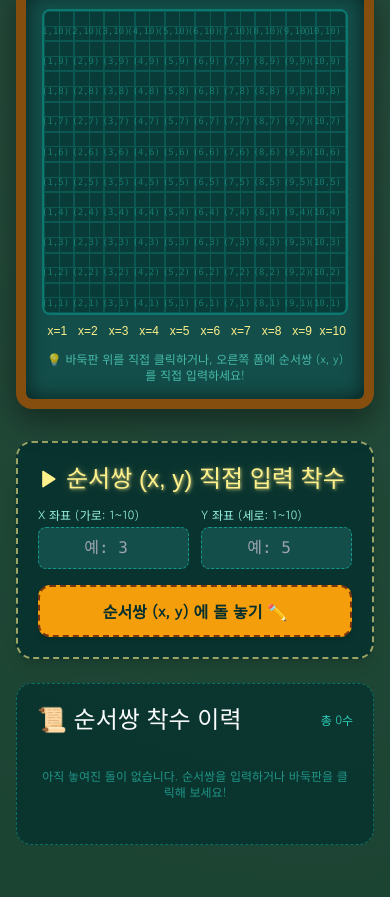
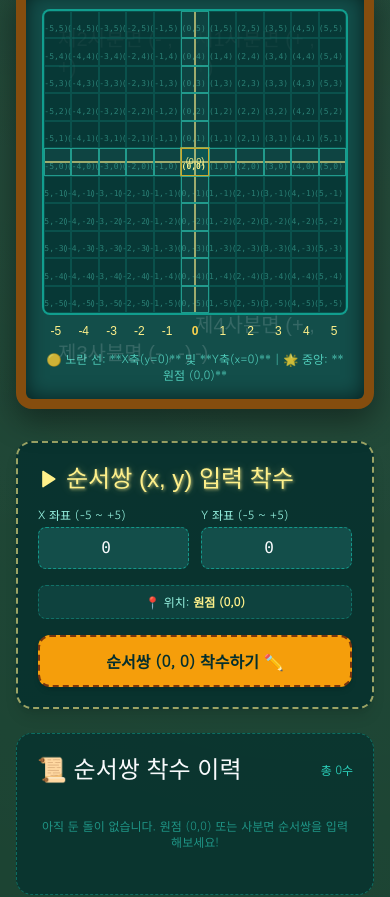
Before and after one commit to hyeyumT/tennis-alam, a Next.js app: page / in a window 390 px wide. Shown: the part 1628-2525 px from the top of the page. Built offline with nearby package versions, Linux system fonts and the light colour scheme; a web font is replaced by a local one.

Commit message:
feat: Center (0,0) origin and add quadrant labels to Blind Omok game

```diff
--- a/components/BlindOmok.tsx
+++ b/components/BlindOmok.tsx
@@ -1,15 +1,16 @@
 "use client";
 
 import React, { useState } from "react";
-import { Eye, EyeOff, RotateCcw, Target, Award, Play } from "lucide-react";
+import { Eye, EyeOff, RotateCcw, Target, Award, Play, Compass } from "lucide-react";
 
-// 오목판 크기 설정 (10x10 좌표평면: X축 1~10, Y축 1~10)
-const GRID_SIZE = 10;
+// 좌표평면 범위 설정: -5 ~ +5 (중앙이 (0,0)인 11x11 격자)
+const MIN_COORD = -5;
+const MAX_COORD = 5;
+const GRID_SPAN = MAX_COORD - MIN_COORD + 1; // 11
 
-// 좌표 및 착수 이력 데이터 타입 정의
 interface Move {
-  x: number; // 1 ~ 10
-  y: number; // 1 ~ 10
+  x: number; // -5 ~ +5
+  y: number; // -5 ~ +5
   player: "white" | "yellow";
   stepNumber: number;
 }
@@ -17,15 +18,14 @@
 type Player = "white" | "yellow";
 
 /**
- * [순서쌍 블라인드 오목 게임 컴포넌트]
- * 좌표평면 개념(x, y)을 배우는 학생들을 위해 직접 순서쌍을 입력하거나
- * 칠판 격자를 클릭하여 오목을 두는 두뇌 개발 수학 게임입니다.
+ * [중앙 (0,0) 좌표평면 순서쌍 블라인드 오목 게임]
+ * 원점 (0,0)을 중심에 배치하고, 1~4사분면 및 X/Y축 음수 좌표까지
+ * 자유롭게 연습할 수 있는 중·고등 수학 교육용 게임입니다.
  */
 export default function BlindOmok() {
-  // 1. 게임 상태 관리
-  // board[y - 1][x - 1] 형태로 보드 상태 저장 ('white' | 'yellow' | null)
+  // 1. 게임 상태 관리 (11x11 배열, r=0 ~ 10, c=0 ~ 10)
   const [board, setBoard] = useState<(Player | null)[][]>(() =>
-    Array.from({ length: GRID_SIZE }, () => Array(GRID_SIZE).fill(null))
+    Array.from({ length: GRID_SPAN }, () => Array(GRID_SPAN).fill(null))
   );
 
   const [currentPlayer, setCurrentPlayer] = useState<Player>("white");
@@ -35,22 +35,20 @@
 
   // 블라인드 모드 설정 (착수된 돌을 숨겨서 좌표 기억력을 겨루는 모드)
   const [isBlindMode, setIsBlindMode] = useState<boolean>(false);
-  // 블라인드 모드 중 잠깐 돌 위치 보기 (힌트)
   const [showHint, setShowHint] = useState<boolean>(false);
 
-  // 순서쌍 수동 입력용 Input 상태
-  const [inputX, setInputX] = useState<string>("");
-  const [inputY, setInputY] = useState<string>("");
+  // 순서쌍 수동 입력용 Input 상태 (초기값 원점 (0,0))
+  const [inputX, setInputX] = useState<string>("0");
+  const [inputY, setInputY] = useState<string>("0");
   const [errorMessage, setErrorMessage] = useState<string>("");
 
   // 2. 5목 연속 검사 함수 (가로, 세로, 대각선 2방향)
   const checkWinCondition = (
     currentBoard: (Player | null)[][],
-    lastY: number,
-    lastX: number,
+    lastYIdx: number,
+    lastXIdx: number,
     player: Player
   ): [number, number][] | null => {
-    // 4가지 방향 벡터: [dy, dx] -> [가로, 세로, 우하향 대각선, 우상향 대각선]
     const directions = [
       [0, 1],  // 가로
       [1, 0],  // 세로
@@ -59,16 +57,16 @@
     ];
 
     for (const [dy, dx] of directions) {
-      const lineCoords: [number, number][] = [[lastY, lastX]];
+      const lineCoords: [number, number][] = [[lastYIdx, lastXIdx]];
 
       // 정방향 검색
-      let r = lastY + dy;
-      let c = lastX + dx;
+      let r = lastYIdx + dy;
+      let c = lastXIdx + dx;
       while (
         r >= 0 &&
-        r < GRID_SIZE &&
+        r < GRID_SPAN &&
         c >= 0 &&
-        c < GRID_SIZE &&
+        c < GRID_SPAN &&
         currentBoard[r][c] === player
       ) {
         lineCoords.push([r, c]);
@@ -77,13 +75,13 @@
       }
 
       // 역방향 검색
-      r = lastY - dy;
-      c = lastX - dx;
+      r = lastYIdx - dy;
+      c = lastXIdx - dx;
       while (
         r >= 0 &&
-        r < GRID_SIZE &&
+        r < GRID_SPAN &&
         c >= 0 &&
-        c < GRID_SIZE &&
+        c < GRID_SPAN &&
         currentBoard[r][c] === player
       ) {
         lineCoords.push([r, c]);
@@ -91,7 +89,6 @@
         c -= dx;
       }
 
-      // 5개 이상 연속이면 승리!
       if (lineCoords.length >= 5) {
         return lineCoords;
       }
@@ -100,20 +97,23 @@
     return null;
   };
 
-  // 3. 착수 처리 로직 (X: 1~10, Y: 1~10)
+  // 3. 착수 처리 로직 (x: -5 ~ 5, y: -5 ~ 5)
   const makeMove = (x: number, y: number) => {
     if (winner) return;
 
-    // 유효 범위 검사 (1 ~ 10)
-    if (x < 1 || x > GRID_SIZE || y < 1 || y > GRID_SIZE) {
-      setErrorMessage(`x와 y의 좌표는 1부터 ${GRID_SIZE} 사이의 숫자여야 합니다!`);
+    // 범위 유효성 검사
+    if (x < MIN_COORD || x > MAX_COORD || y < MIN_COORD || y > MAX_COORD) {
+      setErrorMessage(`x와 y 좌표는 ${MIN_COORD}부터 ${MAX_COORD} 사이의 숫자여야 합니다!`);
       return;
     }
 
-    const arrayY = y - 1; // 0 ~ 9 index
-    const arrayX = x - 1; // 0 ~ 9 index
+    // 좌표계 변환:
+    // x = -5 -> c = 0, x = 0 -> c = 5, x = 5 -> c = 10 (c = x - MIN_COORD)
+    // y = 5 -> r = 0, y = 0 -> r = 5, y = -5 -> r = 10 (r = MAX_COORD - y)
+    const arrayX = x - MIN_COORD;
+    const arrayY = MAX_COORD - y;
 
-    // 이미 돌이 놓여있는지 검사
+    // 중복 착수 검사
     if (board[arrayY][arrayX] !== null) {
       setErrorMessage(`순서쌍 (${x}, ${y}) 위치에는 이미 돌이 놓여 있습니다!`);
       return;
@@ -137,67 +137,65 @@
     setBoard(newBoard);
     setHistory(newHistory);
 
-    // 승리 여부 판정
+    // 승리 검사
     const winLine = checkWinCondition(newBoard, arrayY, arrayX, currentPlayer);
     if (winLine) {
       setWinner(currentPlayer);
       setWinningCoords(winLine);
     } else {
-      // 턴 변경 (흰색 분필 ↔ 노란색 분필)
       setCurrentPlayer(currentPlayer === "white" ? "yellow" : "white");
     }
 
-    // 입력 필드 초기화
     setInputX("");
     setInputY("");
   };
 
-  // 4. 수동 입력 폼 제출 핸들러
+  // 4. 수동 입력 폼 제출
   const handleFormSubmit = (e: React.FormEvent) => {
     e.preventDefault();
     const numX = parseInt(inputX, 10);
     const numY = parseInt(inputY, 10);
 
     if (isNaN(numX) || isNaN(numY)) {
-      setErrorMessage("x와 y 좌표 숫자를 모두 입력해 주세요!");
+      setErrorMessage("x와 y 좌표 숫자를 정확히 입력해 주세요!");
       return;
     }
 
     makeMove(numX, numY);
   };
 
-  // 5. 게임 리셋 핸들러
+  // 5. 게임 리셋
   const handleReset = () => {
-    setBoard(Array.from({ length: GRID_SIZE }, () => Array(GRID_SIZE).fill(null)));
+    setBoard(Array.from({ length: GRID_SPAN }, () => Array(GRID_SPAN).fill(null)));
     setCurrentPlayer("white");
     setHistory([]);
     setWinner(null);
     setWinningCoords([]);
     setErrorMessage("");
     setShowHint(false);
+    setInputX("0");
+    setInputY("0");
   };
 
   return (
     <section id="blind-omok" className="w-full py-10 px-4 sm:px-6 max-w-6xl mx-auto">
-      {/* 타이틀 및 헤더 영역 */}
+      {/* 헤더 & 학습 목표 */}
       <div className="text-center mb-8 space-y-2">
         <div className="inline-flex items-center gap-2 px-3 py-1 bg-teal-950 rounded-full border border-dashed border-chalk-yellow text-chalk-yellow text-xs font-mono">
-          <Target className="w-4 h-4 text-chalk-yellow" />
-          <span>수학 개념 탐구: 좌표평면과 순서쌍 (x, y)</span>
+          <Compass className="w-4 h-4 text-chalk-yellow" />
+          <span>중앙 원점 (0,0) 좌표평면 & 사분면 학습</span>
         </div>
         <h2 className="font-pen text-4xl sm:text-5xl text-chalk-yellow chalk-yellow-shadow tracking-wide">
-          🎯 순서쌍 블라인드 오목 게임
+          🎯 (0,0) 중심 순서쌍 블라인드 오목
         </h2>
         <p className="font-dodum text-sm sm:text-base text-teal-100/90 max-w-2xl mx-auto">
-          좌표평면 위에서 원하는 위치의 <strong>순서쌍 (x, y)</strong>를 직접 입력하거나 클릭하여 오목을 완성해 보세요! <br />
-          <strong>블라인드 모드</strong>를 켜면 돌이 숨겨져 공간 좌표 기억력까지 함께 훈련됩니다.
+          중앙 **원점 (0,0)**을 기준으로 1·2·3·4 사분면의 양수·음수 좌표 순서쌍을 학습합니다. <br />
+          원하는 순서쌍 **(x, y)**를 직접 입력하거나 클릭하여 오목 승리를 거둬보세요!
         </p>
       </div>
 
-      {/* 게임 컨트롤 패널 (모드 토글 & 상태 안내) */}
+      {/* 게임 상태 패널 */}
       <div className="bg-teal-950/70 p-4 rounded-xl border border-dashed border-teal-600/60 mb-6 flex flex-wrap items-center justify-between gap-4">
-
-        {/* 현재 턴 & 승자 안내 */}
         <div className="flex items-center gap-3">
           <span className="text-sm font-dodum text-teal-200">현재 상태:</span>
           {winner ? (
@@ -221,7 +219,7 @@
           )}
         </div>
 
-        {/* 블라인드 모드 토글 & 힌트 버튼 */}
+        {/* 블라인드 모드 토글 & 새 게임 */}
         <div className="flex items-center gap-3">
           <button
             onClick={() => setIsBlindMode(!isBlindMode)}
@@ -238,7 +236,7 @@
           {isBlindMode && (
             <button
               onClick={() => setShowHint(!showHint)}
-              className="px-3 py-1.5 bg-amber-900/60 hover:bg-amber-800 border border-dashed border-amber-400/60 text-amber-200 rounded-lg text-xs font-dodum transition-colors cursor-pointer"
+              className="px-3 py-1.5 bg-amber-900/60 hover:bg-amber-800 border border-dashed border-amber-400/60 text-amber-200 rounded-lg text-xs font-dodum cursor-pointer"
             >
               {showHint ? "👁️ 힌트 끄기" : "💡 돌 위치 잠깐 보기"}
             </button>
@@ -246,47 +244,52 @@
 
           <button
             onClick={handleReset}
-            className="px-3.5 py-1.5 bg-teal-900 hover:bg-teal-800 text-chalk-white border border-dashed border-teal-400/50 rounded-lg text-sm font-dodum flex items-center gap-1 transition-colors cursor-pointer"
+            className="px-3.5 py-1.5 bg-teal-900 hover:bg-teal-800 text-chalk-white border border-dashed border-teal-400/50 rounded-lg text-sm font-dodum flex items-center gap-1 cursor-pointer"
           >
             <RotateCcw className="w-4 h-4 text-teal-300" />
             <span>새 게임</span>
           </button>
         </div>
-
       </div>
 
-      {/* 게임 메인 레이아웃 (좌: 좌표평면 오목판, 우: 순서쌍 입력 & 이력) */}
+      {/* 메인 레이아웃 */}
       <div className="grid grid-cols-1 lg:grid-cols-12 gap-8 items-start">
 
-        {/* [좌측] 10x10 아날로그 칠판 좌표평면 오목판 (col-span-7) */}
+        {/* [좌측] 중앙 (0,0) 11x11 좌표평면 오목판 (col-span-7) */}
         <div className="lg:col-span-7 wood-frame bg-teal-900 rounded-2xl p-4 sm:p-6 shadow-2xl relative">
 
-          {/* Y축 좌표 표시 (상단에서 하단으로 10 -> 1 수학 좌표계) */}
+          {/* 사분면 배경 워터마크 안내 */}
+          <div className="absolute inset-0 p-8 grid grid-cols-2 grid-rows-2 pointer-events-none opacity-15 font-pen text-xl sm:text-2xl text-chalk-white">
+            <div className="flex items-start justify-start">제2사분면 (- , +)</div>
+            <div className="flex items-start justify-end">제1사분면 (+ , +)</div>
+            <div className="flex items-end justify-start">제3사분면 (- , -)</div>
+            <div className="flex items-end justify-end">제4사분면 (+ , -)</div>
+          </div>
+
           <div className="relative">
+            {/* 오목판 그리드 */}
+            <div className="grid grid-cols-11 gap-0 border-2 border-teal-500/80 bg-teal-950/70 rounded-lg overflow-hidden relative aspect-square">
 
-            {/* 오목판 그리드 */}
-            <div className="grid grid-cols-10 gap-0 border-2 border-teal-600/70 bg-teal-950/60 rounded-lg overflow-hidden relative aspect-square">
+              {/* rIdx: 0 ~ 10 (y: 5 ~ -5) */}
+              {Array.from({ length: GRID_SPAN }, (_, rIdx) => {
+                const yValue = MAX_COORD - rIdx; // 5, 4, 3, 2, 1, 0, -1, -2, -3, -4, -5
 
-              {/* 배열을 Y축 역순(10부터 1까지)으로 출력하여 수학 좌표계(Y축 위쪽이 높은 숫자)와 일치시킴 */}
-              {Array.from({ length: GRID_SIZE }, (_, rIdx) => {
-                const yValue = GRID_SIZE - rIdx; // Y좌표: 10, 9, 8, ... 1
-                const arrayY = yValue - 1;       // 실제 배열 Index
+                return Array.from({ length: GRID_SPAN }, (_, cIdx) => {
+                  const xValue = MIN_COORD + cIdx; // -5, -4, -3, -2, -1, 0, 1, 2, 3, 4, 5
 
-                return Array.from({ length: GRID_SIZE }, (_, cIdx) => {
-                  const xValue = cIdx + 1;       // X좌표: 1, 2, 3, ... 10
-                  const arrayX = cIdx;           // 실제 배열 Index
-
-                  const cellPlayer = board[arrayY][arrayX];
+                  const cellPlayer = board[rIdx][cIdx];
                   const isWinningCell = winningCoords.some(
-                    ([wy, wx]) => wy === arrayY && wx === arrayX
+                    ([wy, wx]) => wy === rIdx && wx === cIdx
                   );
                   const isLastMove =
                     history.length > 0 &&
                     history[0].x === xValue &&
                     history[0].y === yValue;
 
-                  // 블라인드 모드에서 돌을 숨길지 여부 (단, 승리 시 혹은 힌트 버튼 클릭 시 보여줌)
                   const hideStone = isBlindMode && !showHint && !winner && cellPlayer !== null;
+                  const isOrigin = xValue === 0 && yValue === 0;
+                  const isXAxis = yValue === 0;
+                  const isYAxis = xValue === 0;
 
                   return (
                     <button
@@ -294,25 +297,44 @@
                       onClick={() => makeMove(xValue, yValue)}
                       disabled={Boolean(winner)}
                       title={`순서쌍 (${xValue}, ${yValue})`}
-                      className={`relative flex items-center justify-center border border-teal-700/50 hover:bg-teal-800/60 transition-all aspect-square cursor-pointer group ${
-                        isWinningCell ? "bg-amber-500/30 animate-pulse" : ""
-                      }`}
+                      className={`relative flex items-center justify-center border transition-all aspect-square cursor-pointer group ${
+                        isOrigin
+                          ? "bg-teal-800/80 border-amber-400/80 ring-1 ring-amber-400/50"
+                          : isXAxis || isYAxis
+                          ? "bg-teal-900/60 border-teal-400/60"
+                          : "border-teal-700/40 hover:bg-teal-800/60"
+                      } ${isWinningCell ? "bg-amber-500/40 animate-pulse" : ""}`}
                     >
-                      {/* 교차선 십자가 가이드라인 */}
-                      <div className="absolute inset-0 flex items-center justify-center pointer-events-none opacity-40">
-                        <div className="w-full h-[1px] bg-teal-500/60" />
-                        <div className="h-full w-[1px] bg-teal-500/60 absolute" />
-                      </div>
+                      {/* X축 / Y축 분필 가이드 라인 강하게 표시 */}
+                      {isXAxis && (
+                        <div className="absolute inset-x-0 h-[2px] bg-chalk-yellow/60 pointer-events-none" />
+                      )}
+                      {isYAxis && (
+                        <div className="absolute inset-y-0 w-[2px] bg-chalk-yellow/60 pointer-events-none" />
+                      )}
 
-                      {/* 미세 좌표 호버 표시 */}
-                      <span className="absolute bottom-0.5 right-1 text-[9px] text-teal-400/40 group-hover:text-chalk-yellow font-mono pointer-events-none">
+                      {/* 좌표 텍스트 호버 표시 */}
+                      <span
+                        className={`absolute bottom-0.5 right-0.5 text-[8px] sm:text-[9px] font-mono pointer-events-none ${
+                          isOrigin
+                            ? "text-chalk-yellow font-bold"
+                            : "text-teal-300/40 group-hover:text-chalk-yellow"
+                        }`}
+                      >
                         ({xValue},{yValue})
                       </span>
+
+                      {/* 원점 (0,0) 배지 표시 */}
+                      {isOrigin && !cellPlayer && (
+                        <span className="text-[9px] font-pen text-chalk-yellow z-0">
+                          (0,0)
+                        </span>
+                      )}
 
                       {/* 착수된 분필 돌 */}
                       {cellPlayer && (
                         <div
-                          className={`z-10 w-7 h-7 sm:w-9 sm:h-9 rounded-full flex items-center justify-center text-xs font-bold shadow-md transition-all transform ${
+                          className={`z-10 w-6 h-6 sm:w-8 sm:h-8 rounded-full flex items-center justify-center text-xs font-bold shadow-md transition-all transform ${
                             hideStone
                               ? "opacity-0 scale-50"
                               : "opacity-100 scale-100"
@@ -333,32 +355,34 @@
                   );
                 });
               })}
-
             </div>
 
-            {/* X축 하단 라벨 (1 ~ 10) */}
-            <div className="grid grid-cols-10 text-center mt-2 text-xs font-pen text-chalk-yellow text-lg">
-              {Array.from({ length: GRID_SIZE }, (_, i) => (
-                <div key={`x-label-${i + 1}`}>x={i + 1}</div>
-              ))}
+            {/* X축 하단 좌표 라벨 (-5 ~ 5) */}
+            <div className="grid grid-cols-11 text-center mt-2 text-xs font-pen text-chalk-yellow text-base sm:text-lg">
+              {Array.from({ length: GRID_SPAN }, (_, i) => {
+                const xVal = MIN_COORD + i;
+                return (
+                  <div key={`x-lbl-${xVal}`} className={xVal === 0 ? "font-bold text-amber-300" : ""}>
+                    {xVal}
+                  </div>
+                );
+              })}
             </div>
-
           </div>
 
-          <div className="mt-3 text-center text-xs text-teal-300/70 font-dodum">
-            💡 바둑판 위를 직접 클릭하거나, 오른쪽 폼에 순서쌍 (x, y)를 직접 입력하세요!
+          <div className="mt-3 text-center text-xs text-teal-300/80 font-dodum">
+            🟡 노란 선: **X축(y=0)** 및 **Y축(x=0)** | 🌟 중앙: **원점 (0,0)**
           </div>
-
         </div>
 
         {/* [우측] 순서쌍 수동 입력 폼 & 착수 이력 로그 (col-span-5) */}
         <div className="lg:col-span-5 space-y-6">
 
-          {/* 1. 순서쌍 (x, y) 직접 입력 카드 */}
+          {/* 1. 순서쌍 (x, y) 입력 카드 */}
           <div className="bg-teal-950/80 p-5 rounded-2xl border-2 border-dashed border-chalk-yellow/60 shadow-lg">
             <h3 className="font-pen text-2xl text-chalk-yellow chalk-yellow-shadow flex items-center gap-2 mb-3">
               <Play className="w-5 h-5 text-chalk-yellow fill-chalk-yellow" />
-              <span>순서쌍 (x, y) 직접 입력 착수</span>
+              <span>순서쌍 (x, y) 입력 착수</span>
             </h3>
 
             <form onSubmit={handleFormSubmit} className="space-y-4">
@@ -366,16 +390,16 @@
                 {/* X 좌표 입력 */}
                 <div>
                   <label htmlFor="input-x" className="block text-xs font-dodum text-teal-200 mb-1">
-                    X 좌표 (가로: 1~10)
+                    X 좌표 (-5 ~ +5)
                   </label>
                   <input
                     id="input-x"
                     type="number"
-                    min="1"
-                    max={GRID_SIZE}
+                    min={MIN_COORD}
+                    max={MAX_COORD}
                     value={inputX}
                     onChange={(e) => setInputX(e.target.value)}
-                    placeholder="예: 3"
+                    placeholder="예: 0"
                     disabled={Boolean(winner)}
                     className="w-full px-3 py-2 bg-teal-900 border border-dashed border-teal-500/70 rounded-lg text-chalk-white font-mono text-center focus:outline-none focus:border-chalk-yellow"
                   />
@@ -384,23 +408,45 @@
                 {/* Y 좌표 입력 */}
                 <div>
                   <label htmlFor="input-y" className="block text-xs font-dodum text-teal-200 mb-1">
-                    Y 좌표 (세로: 1~10)
+                    Y 좌표 (-5 ~ +5)
                   </label>
                   <input
                     id="input-y"
                     type="number"
-                    min="1"
-                    max={GRID_SIZE}
+                    min={MIN_COORD}
+                    max={MAX_COORD}
                     value={inputY}
                     onChange={(e) => setInputY(e.target.value)}
-                    placeholder="예: 5"
+                    placeholder="예: 0"
                     disabled={Boolean(winner)}
                     className="w-full px-3 py-2 bg-teal-900 border border-dashed border-teal-500/70 rounded-lg text-chalk-white font-mono text-center focus:outline-none focus:border-chalk-yellow"
                   />
                 </div>
               </div>
 
-              {/* 에러 메시지 표시 */}
+              {/* 사분면 실시간 안내 박스 */}
+              {inputX !== "" && inputY !== "" && !isNaN(Number(inputX)) && !isNaN(Number(inputY)) && (
+                <div className="p-2 bg-teal-900/60 rounded-lg border border-dashed border-teal-500/40 text-xs font-dodum text-teal-200 text-center">
+                  📍 위치:{" "}
+                  <span className="text-chalk-yellow font-bold">
+                    {Number(inputX) === 0 && Number(inputY) === 0
+                      ? "원점 (0,0)"
+                      : Number(inputX) === 0
+                      ? "Y축 위"
+                      : Number(inputY) === 0
+                      ? "X축 위"
+                      : Number(inputX) > 0 && Number(inputY) > 0
+                      ? "제1사분면 (+, +)"
+                      : Number(inputX) < 0 && Number(inputY) > 0
+                      ? "제2사분면 (-, +)"
+                      : Number(inputX) < 0 && Number(inputY) < 0
+                      ? "제3사분면 (-, -)"
+                      : "제4사분면 (+, -)"}
+                  </span>
+                </div>
+              )}
+
+              {/* 에러 메시지 */}
               {errorMessage && (
                 <p className="text-xs text-rose-300 bg-rose-950/60 p-2 rounded border border-rose-500/40">
                   ⚠️ {errorMessage}
@@ -413,12 +459,12 @@
                 disabled={Boolean(winner)}
                 className="w-full py-3 bg-amber-500 hover:bg-amber-400 disabled:opacity-50 text-teal-950 font-bold text-base rounded-xl border-2 border-dashed border-amber-900 shadow-md transition-all flex items-center justify-center gap-2 cursor-pointer"
               >
-                <span>순서쌍 ({inputX || "x"}, {inputY || "y"}) 에 돌 놓기 ✏️</span>
+                <span>순서쌍 ({inputX || "0"}, {inputY || "0"}) 착수하기 ✏️</span>
               </button>
             </form>
           </div>
 
-          {/* 2. 착수 이력 목록 (순서쌍 학습 히스토리) */}
+          {/* 2. 착수 이력 목록 */}
           <div className="bg-teal-950/70 p-5 rounded-2xl border border-dashed border-teal-600/60 max-h-72 flex flex-col">
             <h3 className="font-pen text-2xl text-chalk-white mb-2 flex items-center justify-between">
               <span>📜 순서쌍 착수 이력</span>
@@ -427,7 +473,7 @@
 
             {history.length === 0 ? (
               <p className="text-xs text-teal-400/60 py-6 text-center font-dodum">
-                아직 놓여진 돌이 없습니다. 순서쌍을 입력하거나 바둑판을 클릭해 보세요!
+                아직 둔 돌이 없습니다. 원점 (0,0) 또는 사분면 순서쌍을 입력해보세요!
               </p>
             ) : (
               <div className="overflow-y-auto flex-1 space-y-1.5 pr-1 font-mono text-xs">
```
